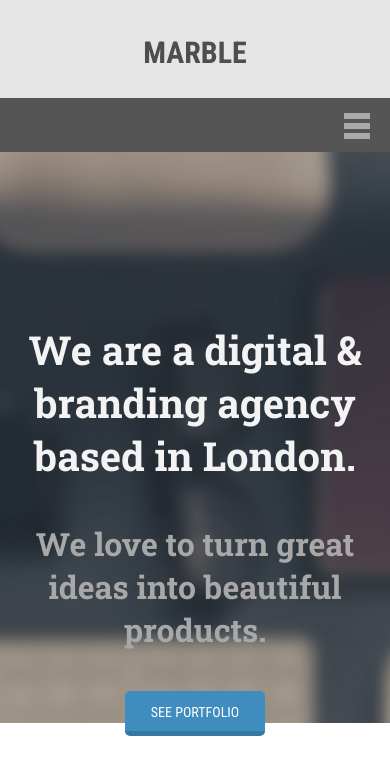
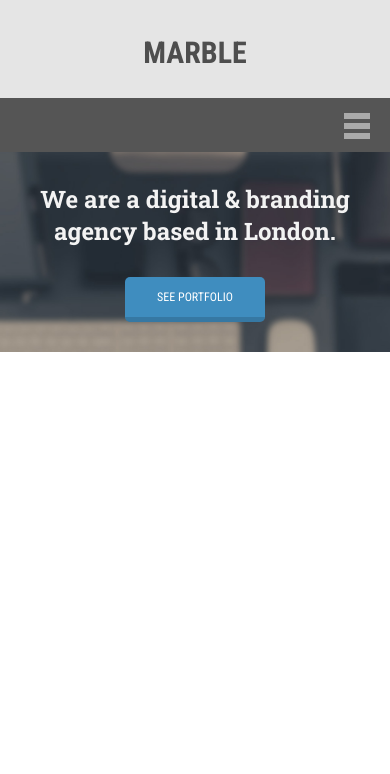
Before and after one commit to GustovAlex/template, a plain HTML site: page src/index.html in a window 390 px wide. Drawn offline with nearby package versions, Linux system fonts and the light colour scheme; files that its build step writes are made by us from their sources.

Commit message:
media for header and title done

```diff
--- a/src/index.html
+++ b/src/index.html
@@ -40,7 +40,7 @@
                 </a>
               </li>
               <li>
-                <a href="#">
+                <a href="#about">
                   About
                 </a>
               </li>
@@ -72,7 +72,7 @@
 
     <!-- title -->
 
-    <div class="title_background">
+    <div id="about" class="title_background">
       <div class="title content">
         <h1>
           We are a digital & branding agency based in London.
@@ -86,7 +86,6 @@
       </div>
     </div>
 
-
   </header>
 
   <!-- section title -->
--- a/src/styles/main.less
+++ b/src/styles/main.less
@@ -59,6 +59,7 @@
         list-style: none;
 
         a {
+          font-size: 16px;
           padding-left: 22px;
           text-decoration: none;
           text-transform: uppercase;
@@ -146,7 +147,7 @@
       }
 
       input:checked~.head_menu {
-        height: 210px;
+        height: 169px;
         transition: height 0.4s ease;
       }
     }
@@ -166,10 +167,11 @@
         text-align: center;
 
         li {
-          padding: 8px;
+          padding: 4px;
           margin: 0 auto;
 
           a {
+            font-size: 12px;
             color: #fff;
             padding: 0;
           }
@@ -185,10 +187,11 @@
   background-image: url(images/banner.jpg);
   background-position: top center;
   background-repeat: no-repeat;
+  background-size: cover;
 }
 
 .title {
-  padding: 200px 0;
+  padding: 160px 0 160px 0;
   text-align: center;
 
   h1,
@@ -230,4 +233,43 @@
   }
 }
 
-// media for title
+// media title for 768px
+
+@media screen and (max-width: 768px) {
+  .title {
+    padding: 100px 0 60px 0;
+
+    h1 {
+      font-size: 24px;
+      padding-bottom: 16px;
+    }
+
+    p {
+      font-size: 16px;
+      padding-bottom: 24px;
+    }
+
+    &_btn {
+      font-size: 12px;
+    }
+  }
+}
+
+// media title for 468px
+
+@media screen and (max-width: 468px) {
+  .title {
+    padding: 60px 0 30px 0;
+
+    h1 {
+
+      padding-bottom: 30px;
+    }
+
+    p {
+      display: none;
+    }
+
+
+  }
+}
```
